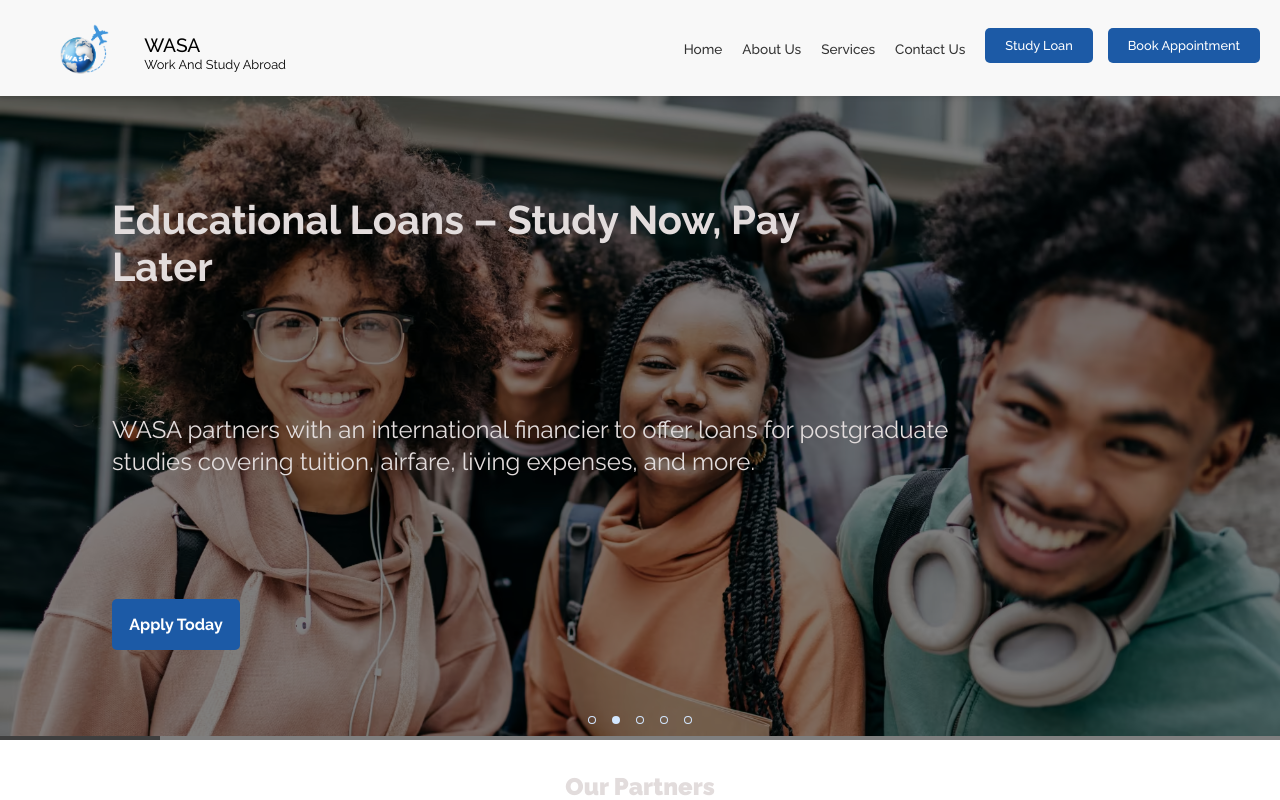
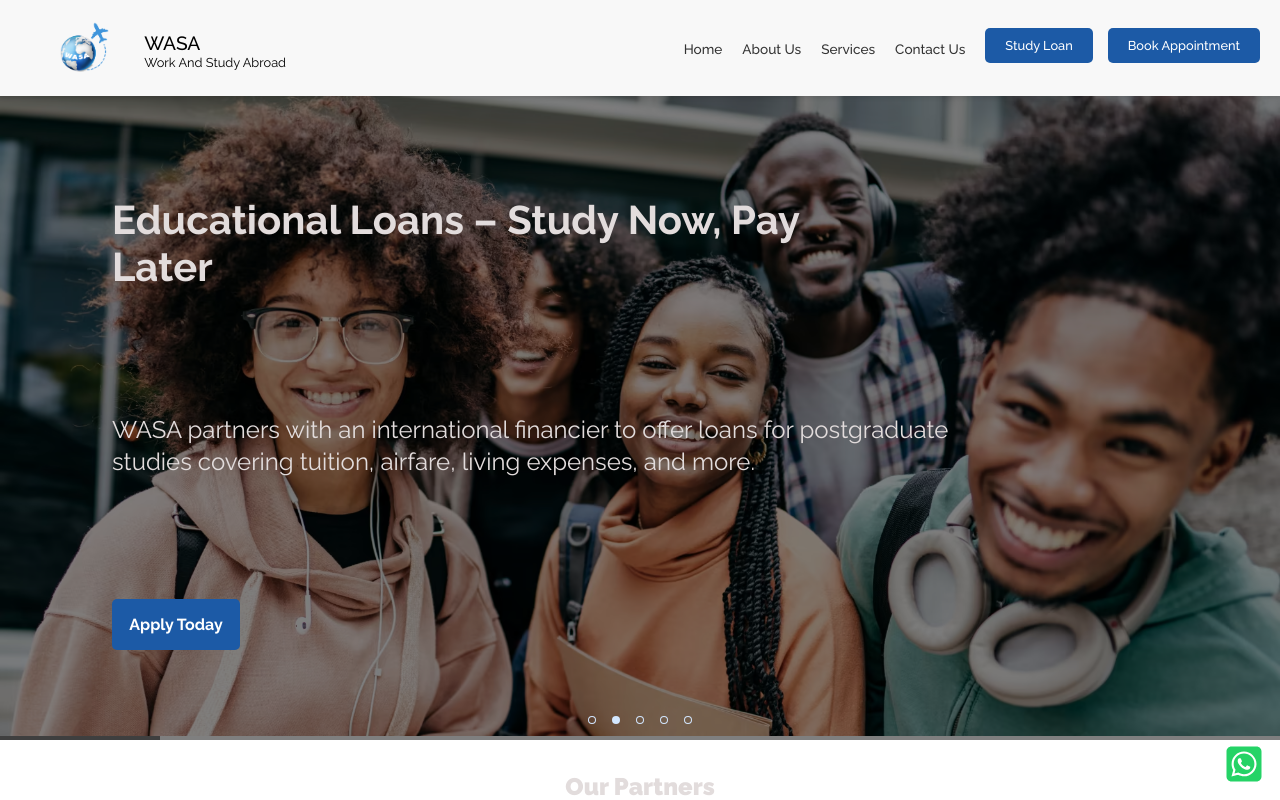
Before and after one commit to johnlivingprooff/wasa_mw, a React (Create React App) app: page / in a window 1280 px wide. Shown: the top 800 px of the page. Built offline with nearby package versions, Linux system fonts and the light colour scheme.

Commit message:
added the WA Icon

```diff
--- a/src/components/Header.jsx
+++ b/src/components/Header.jsx
@@ -14,7 +14,9 @@ function Header() {
     return (
         <header>
             <div className="logo">
-                <img src={logo} alt="WASA_mw" id='logo' />
+                <a href="/">
+                    <img src={logo} alt="WASA_mw" id='logo' />
+                </a>
                 <span>
                     <h2>WASA</h2>
                     <p>Work And Study Abroad</p>
--- a/src/components/Sliders.jsx
+++ b/src/components/Sliders.jsx
@@ -36,7 +36,7 @@ export default function Sliders({ images }) {
                         >
                             <h2>{image.title}</h2>
                             <p>{image.body}</p>
-                            <a href={image.link}>{image.ctaTxt}</a>
+                            <a href={image.link} target='_blank' rel="noreferrer">{image.ctaTxt}</a>
                         </div>
                     </div>
                 ))}
--- /dev/null
+++ b/src/components/WA.jsx
@@ -0,0 +1,23 @@
+import React from 'react';
+import { FaSquareWhatsapp } from "react-icons/fa6";
+
+const styles = {
+    position: 'fixed',
+    bottom: '1rem',
+    right: '1rem',
+    fontSize: '2.5rem',
+    color: '#25D366', // WhatsApp color hex
+    cursor: 'pointer',
+    zIndex: 1000,
+    textShadow: '0 0 5px rgba(0, 0, 0, 0.3), 0 0 10px rgba(0, 0, 0, 0.2)',
+};
+
+export default function WA() {
+    return (
+        <div>
+            <a href="https://wa.me/265998993336" target='_blank' rel='noreferrer'>
+                <FaSquareWhatsapp style={styles}/>
+            </a>
+        </div>
+    );
+};
--- a/src/pages/Appointment.jsx
+++ b/src/pages/Appointment.jsx
@@ -32,7 +32,7 @@ export default function Appointment() {
             <section className="appt-co">
                 <div className="container">
                     <h1>Book an Appointment</h1>
-                    <p>With one of Our Consultants</p>
+                    <p>With Our Experts</p>
                     <div className="people">
                         <div className="person">
                             <img src={daniel} alt="Dingani N. Daniels" />
--- a/src/pages/Home.jsx
+++ b/src/pages/Home.jsx
@@ -13,6 +13,7 @@ import Services from '../components/Services.jsx';
 import Contact from '../components/Contact.jsx';
 import Footer from '../components/Footer.jsx';
 import Map from '../components/Map.jsx';
+import WA from '../components/WA.jsx';
 
 const slide_images = [
   {
@@ -100,6 +101,7 @@ export default function Home() {
         <Contact />
         <Map />
         <Footer />
+        <WA />
     </div>
   );
 }
--- a/src/styles/Appointment.css
+++ b/src/styles/Appointment.css
@@ -68,7 +68,7 @@
 
     .line {
         margin: 30px 20px 20px 20px;
-        border: 0.5px solid #fff;
+        border: 0.5px solid #ffffff10;
     }
 }
 
@@ -159,14 +159,15 @@
         justify-content: center;
         text-align: center;
         margin: 0 auto;
-        padding: 50px;
+        padding: 25px 50px 40px;
         background-color: #00000053;
         backdrop-filter: blur(5px);
         color: #fff;
+        width: 25%;
     }
 
     .container h1 {
-        font-size: 1rem;
+        font-size: 1.6rem;
         margin: 0;
         font-weight: 800;
         text-transform: uppercase;
@@ -174,8 +175,9 @@
 
     .container p {
         margin: 0;
-        font-size: 0.7rem;
+        font-size: 1rem;
         font-style: italic;
+        margin-bottom: 15px;
     }
 
     .people {
@@ -216,7 +218,7 @@
 
     .line {
         margin: 30px 20px 20px;
-        border: 0.5px solid #fff;
+        border: 0.4px solid #ffffff50;
     }
 }
 
```
